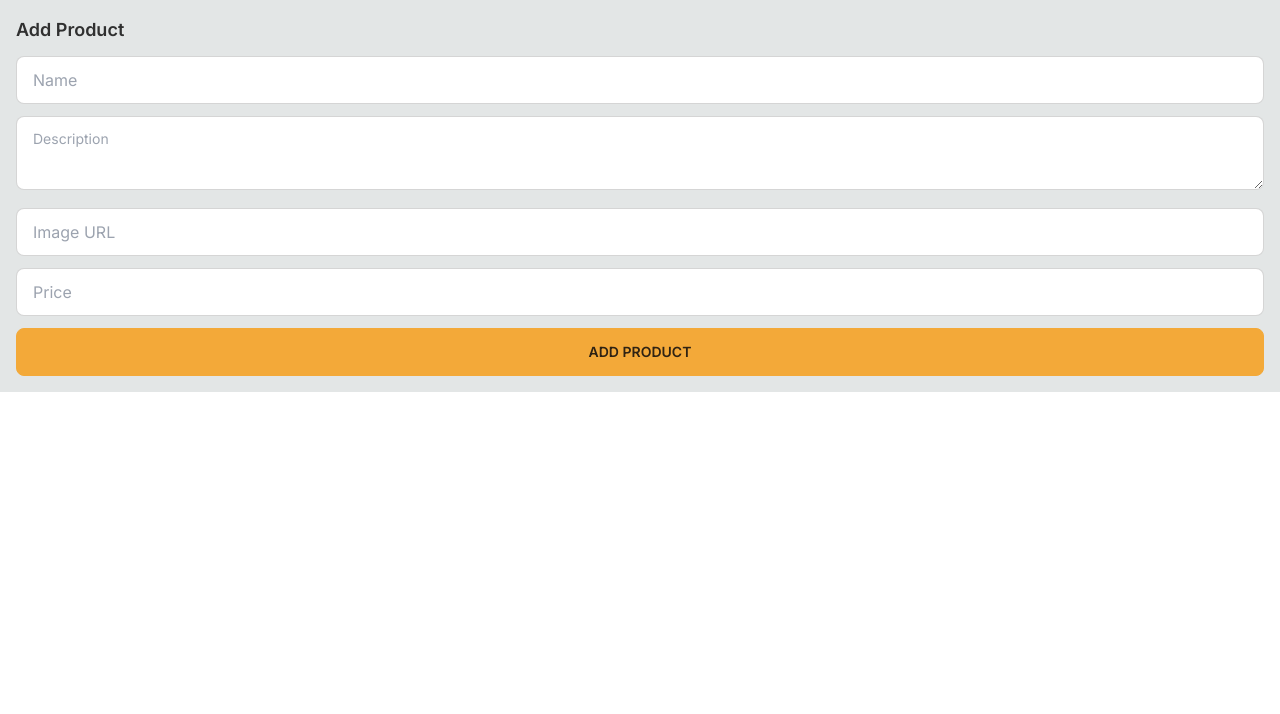
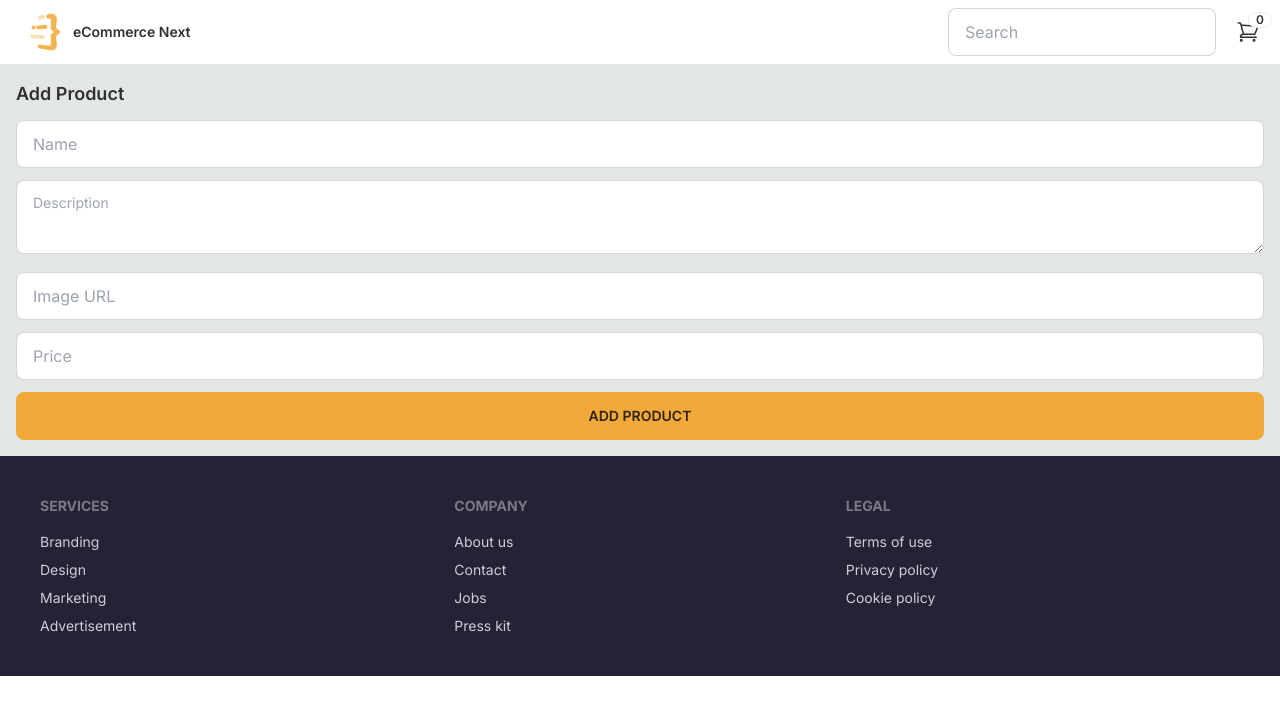
Before and after one commit to vai7725/next.js-eCommerce, a Next.js app: page /add-product in a window 1280 px wide. Shown: the top 714 px of the page. Built offline with nearby package versions, Linux system fonts and the light colour scheme; no server answers.

Commit message:
navbar and footer added

```diff
--- /dev/null
+++ b/src/app/Footer.tsx
@@ -0,0 +1,28 @@
+export default function Footer() {
+  return (
+    <footer className="bg-neutral p-10 text-neutral-content">
+      <div className="footer m-auto max-w-7xl">
+        <div>
+          <span className="footer-title">Services</span>
+          <a className="link-hover link">Branding</a>
+          <a className="link-hover link">Design</a>
+          <a className="link-hover link">Marketing</a>
+          <a className="link-hover link">Advertisement</a>
+        </div>
+        <div>
+          <span className="footer-title">Company</span>
+          <a className="link-hover link">About us</a>
+          <a className="link-hover link">Contact</a>
+          <a className="link-hover link">Jobs</a>
+          <a className="link-hover link">Press kit</a>
+        </div>
+        <div>
+          <span className="footer-title">Legal</span>
+          <a className="link-hover link">Terms of use</a>
+          <a className="link-hover link">Privacy policy</a>
+          <a className="link-hover link">Cookie policy</a>
+        </div>
+      </div>
+    </footer>
+  );
+}
--- a/src/app/layout.tsx
+++ b/src/app/layout.tsx
@@ -1,5 +1,7 @@
 import "./globals.css";
 import { Inter } from "next/font/google";
+import Navbar from "./navbar/Navbar";
+import Footer from "./Footer";
 
 const inter = Inter({ subsets: ["latin"] });
 
@@ -16,7 +18,9 @@ export default function RootLayout({
   return (
     <html lang="en">
       <body className={inter.className}>
+        <Navbar />
         <main className="m-auto min-w-[300px] max-w-7xl p-4">{children}</main>
+        <Footer />
       </body>
     </html>
   );
--- /dev/null
+++ b/src/app/navbar/Navbar.tsx
@@ -0,0 +1,43 @@
+import Link from "next/link";
+import logo from "@/assets/logo.png";
+import Image from "next/image";
+import { redirect } from "next/navigation";
+import { getCart } from "@/lib/db/cart";
+import ShoppingCartButton from "./ShoppingCartButton";
+
+async function searchProducts(formData: FormData) {
+  "use server";
+
+  const searchQuery = formData.get("searchQuery")?.toString();
+  if (searchQuery) {
+    redirect(`/search?query=${searchQuery}`);
+  }
+}
+
+export default async function Navbar() {
+  const cart = await getCart();
+  return (
+    <div className="bg-base-100 ">
+      <div className="navbar m-auto max-w-7xl flex-col gap-2 sm:flex-row ">
+        <div className="flex-1">
+          <Link href="/" className="btn-ghost btn normal-case">
+            <Image src={logo} alt="eCommerce next" height={40} width={40} />
+            eCommerce Next
+          </Link>
+        </div>
+        <div className="flex-none gap-2">
+          <form action={searchProducts}>
+            <div className="form-control">
+              <input
+                name="searchQuery"
+                className="min-w[100px] input-bordered input w-full"
+                placeholder="Search"
+              />
+            </div>
+          </form>
+          <ShoppingCartButton cart={cart} />
+        </div>
+      </div>
+    </div>
+  );
+}
--- /dev/null
+++ b/src/app/navbar/ShoppingCartButton.tsx
@@ -0,0 +1,60 @@
+"use client";
+
+import { ShoppingCart, getCart } from "@/lib/db/cart";
+import Link from "next/link";
+
+type ShoppingCartButtonProps = {
+  cart: ShoppingCart | null;
+};
+
+export default function ShoppingCartButton({ cart }: ShoppingCartButtonProps) {
+  const closeDropdown = () => {
+    const elem = document.activeElement as HTMLElement;
+    if (elem) {
+      elem.blur();
+    }
+  };
+  return (
+    <div className="dropdown-end dropdown">
+      <label tabIndex={0} className="btn-ghost btn-circle btn ">
+        <div className="indicator">
+          <svg
+            xmlns="http://www.w3.org/2000/svg"
+            fill="none"
+            viewBox="0 0 24 24"
+            strokeWidth="1.5"
+            stroke="currentColor"
+            className="h-6 w-6"
+          >
+            <path
+              strokeLinecap="round"
+              strokeLinejoin="round"
+              d="M2.25 3h1.386c.51 0 .955.343 1.087.835l.383 1.437M7.5 14.25a3 3 0 00-3 3h15.75m-12.75-3h11.218c1.121-2.3 2.1-4.684 2.924-7.138a60.114 60.114 0 00-16.536-1.84M7.5 14.25L5.106 5.272M6 20.25a.75.75 0 11-1.5 0 .75.75 0 011.5 0zm12.75 0a.75.75 0 11-1.5 0 .75.75 0 011.5 0z"
+            />
+          </svg>
+          <span className="badge badge-sm indicator-item">
+            {cart?.size || 0}
+          </span>
+        </div>
+      </label>
+      <div
+        tabIndex={0}
+        className="card dropdown-content card-compact z-30 mt-3 w-52 bg-base-100"
+      >
+        <div className="card-body">
+          <span className="text-lg font-bold">{cart?.size || 0} Items</span>
+          <span className="text-info">Subtotal: ${cart?.subtotal || 0}</span>
+          <div className="card-actions">
+            <Link
+              href={"/cart"}
+              className="btn-primary btn-block btn"
+              onClick={closeDropdown}
+            >
+              View Cart
+            </Link>
+          </div>
+        </div>
+      </div>
+    </div>
+  );
+}
```
